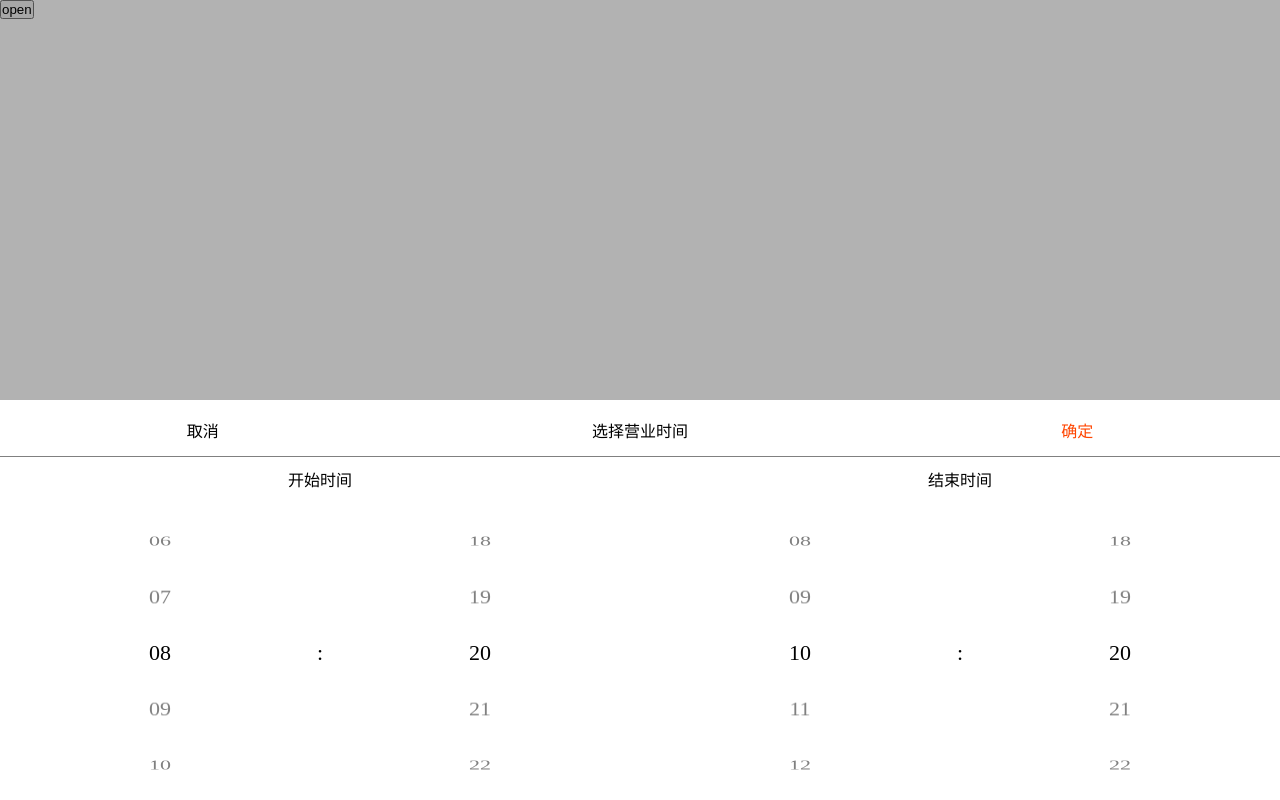
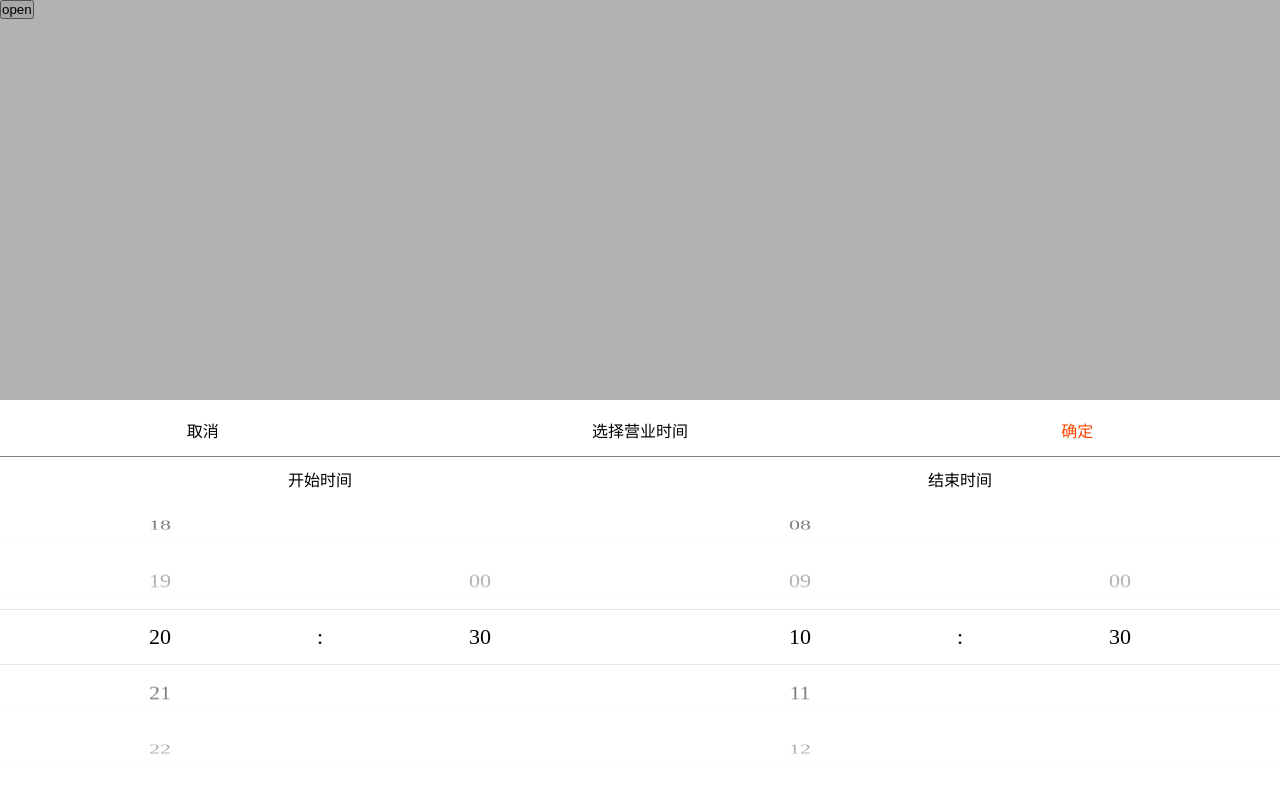
Before and after one commit to xiefeif/time-piker, a Vue app: page / in a window 1280 px wide. Built offline with nearby package versions, Linux system fonts and the light colour scheme.

Commit message:
最终版本

```diff
--- a/src/App.vue
+++ b/src/App.vue
@@ -3,7 +3,7 @@
     <button @click="open">open</button>
     <TimePicker @close='closePicker()' @leftBtn="left"
     @rightBtn="right" @badTime='badTimeTip' :isShow="isShow"
-    :bh="8" :bm="20" :eh="10" :em="20"></TimePicker>
+    :bh="bh" :bm="bm" :eh="10" :em="30"></TimePicker>
     <!-- 关闭时触发close事件　close事件中一定要把绑定的isShow设置为false
          点击左边按钮触发leftBtn事件　返回当前选中的时间
          点击右边按钮触发rightBtn事件　返回当前选中的时间
@@ -19,7 +19,9 @@ export default {
   name: 'app',
   data() {
     return {
-      isShow: true
+      isShow: true,
+      bh: 20,
+      bm: 30
     }
   },
   methods: {
--- a/src/components/TimePicker.vue
+++ b/src/components/TimePicker.vue
@@ -87,9 +87,9 @@ export default {
             this.close()
         },
         rightBtnClick() {
-            if (this.checkRightTime(this.begin, this.end)) {
-                return
-            }
+            // if (this.checkRightTime(this.begin, this.end)) {
+            //     return
+            // }
             this.$emit('rightBtn', {begin: this.begin, end: this.end})
             this.close()
         },
--- a/src/components/VTimeScroll.vue
+++ b/src/components/VTimeScroll.vue
@@ -7,10 +7,12 @@
         </div>
         <div class="wrapperRight wrapper" ref="wrapperRight">
             <ul class="content contentRight">
-                <li :class="['option', {selected: minute == index}]" v-for="(i, index) of m" :key="index">{{formatTime(index)}}</li>
+                <li :class="['option', {selected: minute == i}]" v-for="(i, index) of m" :key="index">{{formatTime(i)}}</li>
             </ul>
         </div>
         <span class="colon">:</span>
+        <span class="mask-top"></span>
+        <span class="mask-bottom"></span>
     </div>
 </template>
 
@@ -24,8 +26,10 @@ export default {
             default: 24
         },
         m: {
-            type: Number,
-            default: 60
+            type: Array,
+            default: () => {
+                return [0, 30]
+            }
         },
         initH: {
             type: Number,
@@ -75,13 +79,13 @@ export default {
                     }
                 })
                 this.scrollRight.on('scrollEnd', () => {
-                    _this.minute = this.scrollRight.selectedIndex
+                    _this.minute = _this.m[this.scrollRight.selectedIndex]
                     this.$emit('selectTime', {hour: _this.hour, minute: _this.minute})
                 })
             });
         },
         formatTime(timeNum) {
-            return timeNum < 10 ? "0" + timeNum : timeNum
+            return timeNum < 10 ? "0" + timeNum : timeNum + ''
         }
     }
 }
@@ -102,12 +106,11 @@ export default {
         justify-content: space-around;
         overflow: hidden;
         font-size: 22px;
-        color: grey;
     }
     .wrapper {
         width: 100%;
         position: relative;
-        top: 16vh;
+        top: 14vh;
         height: 7vh;
     }
     .content {
@@ -118,18 +121,29 @@ export default {
         height: 7vh;
         line-height: 7vh;
     }
-    .selected {
-        color: black;
-    }
     .colon {
         width: 10%;
         position: absolute;
         display: block;
         font-weight: 500;
         text-align: center;
-        top: 16vh;
+        top: 14vh;
         line-height: 7vh;
         height: 7vh;
-        color: black;
+    }
+    .mask-top, .mask-bottom {
+        width: 100%;
+        height: 14vh;
+        background: linear-gradient(180deg,hsla(0,0%,100%,.4),hsla(0,0%,100%,.8));
+        position: absolute;
+        pointer-events: none;
+    }
+    .mask-bottom {
+        bottom: 0;
+        border-top: 1px solid rgba(37,38,45,.1);
+    }
+    .mask-top {
+        top: 0;
+        border-bottom: 1px solid rgba(37,38,45,.1);
     }
 </style>
```
